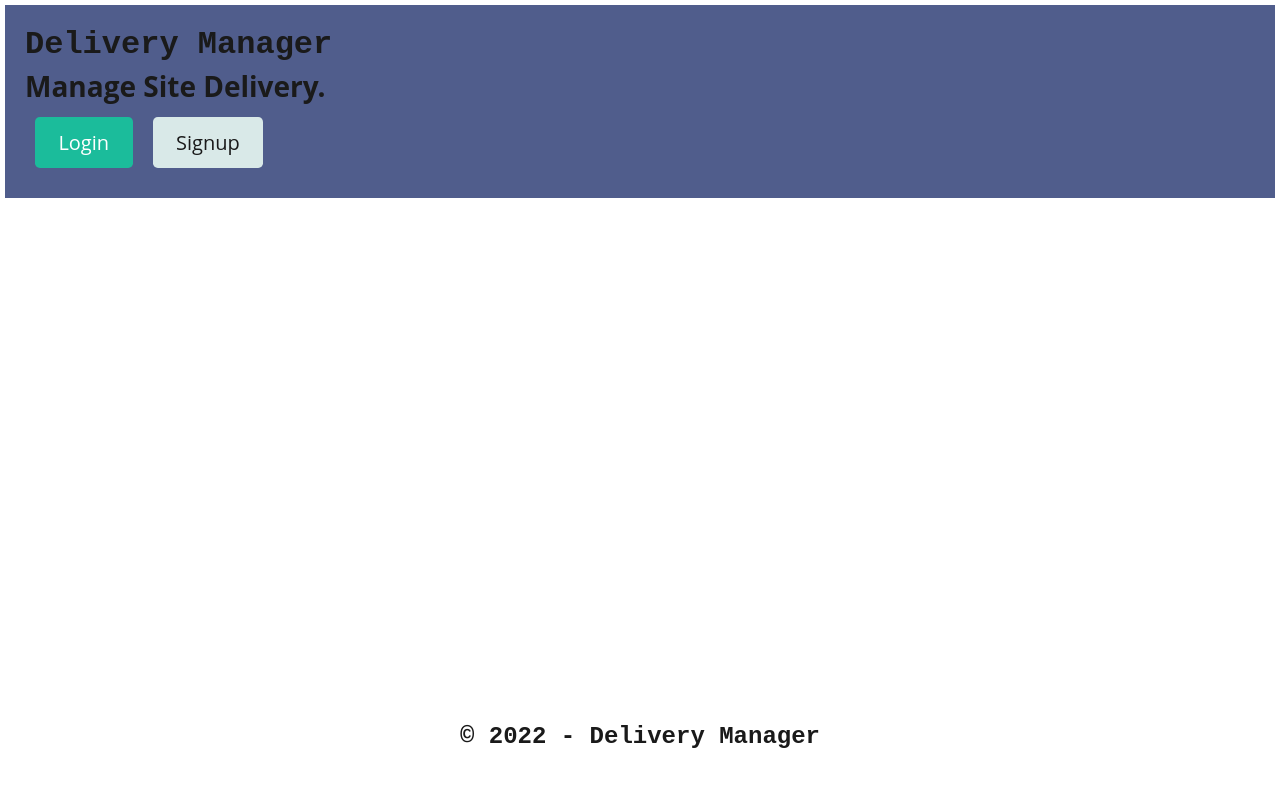
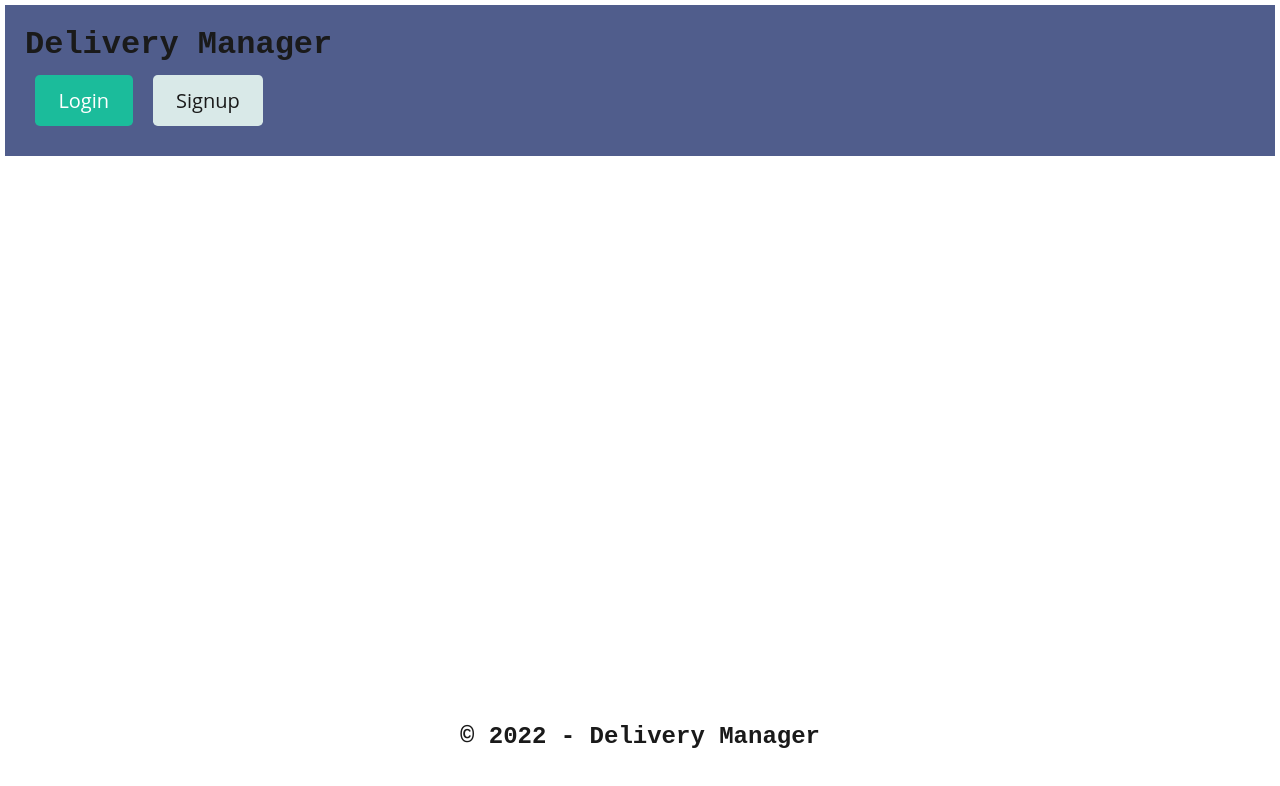
Before and after one commit to Kuleenabinoy/DeliveryManagerMERN, a React (Create React App) app in the folder client/: page / in a window 1280 px wide. Shown: the top 786 px of the page. Built offline with nearby package versions, Linux system fonts and the light colour scheme.

Commit message:
fixed linking pblms

```diff
--- a/client/src/App.js
+++ b/client/src/App.js
@@ -8,7 +8,6 @@ import Signup from "./pages/Signup";
 import Login from "./pages/Login";
 import Header from "./components/Header";
 import Footer from "./components/Footer";
-import Profile from "./pages/Profile";
 
 const client = new ApolloClient({
     uri: "/graphql",
--- a/client/src/components/Header/index.js
+++ b/client/src/components/Header/index.js
@@ -1,4 +1,3 @@
-import { left } from "@popperjs/core";
 import React from "react";
 // Import React Router Link component for internal hyperlinks
 import { Link } from "react-router-dom";
@@ -9,7 +8,7 @@ const styles = {
         margin: 5,
     },
     headingStyle: {
-        align: left,
+        align: "left",
         margin: 20,
     },
 };
@@ -29,9 +28,7 @@ const Header = () => {
                         Delivery Manager
                     </h1>
                 </Link>
-                <p className="m-0" style={{ fontSize: "1.75rem", fontWeight: "700" }}>
-                    Manage Site Delivery.
-                </p>
+
                 <div>
                     {/* {console.log("Auth.getProfile().data", Auth.getProfile().data)} */}
                     {Auth.loggedIn() ? (
```
Also changed, not shown: client/src/pages/AdminProfile.js (deleted, +0 -10 lines).
